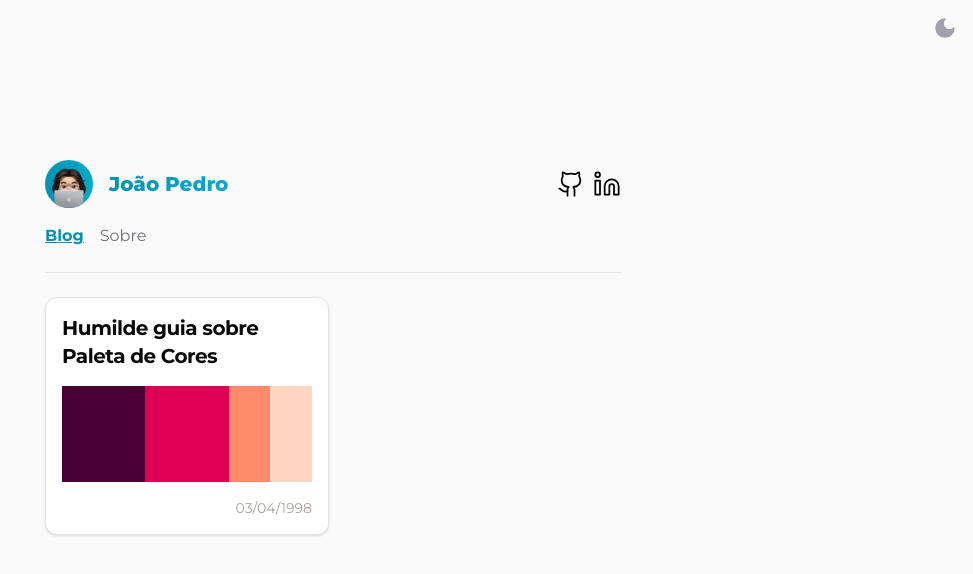
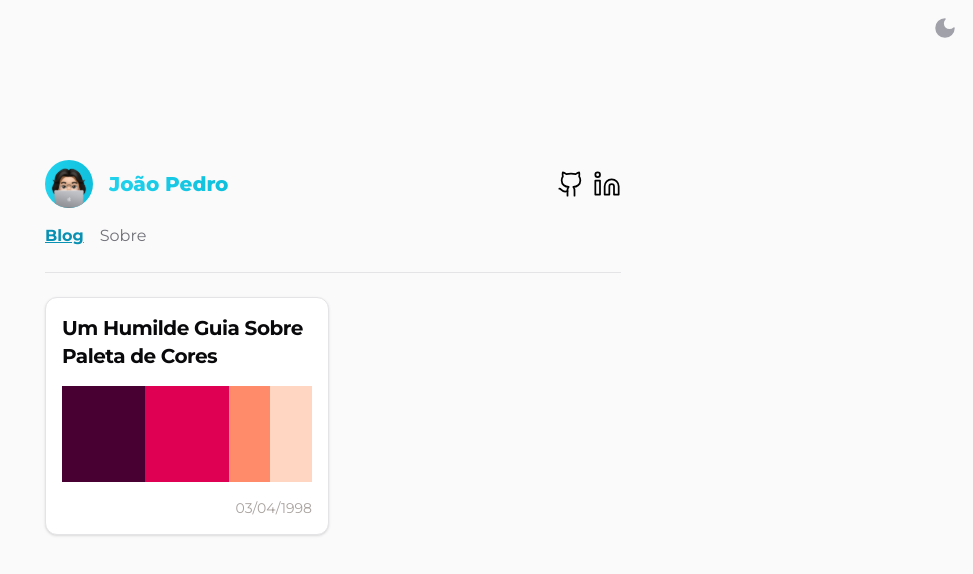
Before and after one commit to jpbmoura/jotape.me-v2, a React (Vite) app: page /blog in a window 1280 px wide. Shown: the top 574 px of the page, without its empty margins (307-1280 px from the left). Built offline with nearby package versions, Linux system fonts and the light colour scheme.

Commit message:
nao lembro

```diff
--- a/index.html
+++ b/index.html
@@ -24,7 +24,7 @@
     />
     <title>JotaPe</title>
   </head>
-  <body class="antialiased scroll-smooth h-full">
+  <body class="antialiased scroll-smooth h-full transition-colors">
     <div id="root"></div>
     <script type="module" src="/src/main.tsx"></script>
   </body>
--- a/src/App.tsx
+++ b/src/App.tsx
@@ -38,11 +38,11 @@ function App() {
             <div className="pb-6 border-b border-zinc-200 dark:border-zinc-700">
               <div className="flex flex-row justify-between">
                 <div className="flex flex-row gap-4 items-center ">
-                  <Avatar className="size-12 bg-gradient-to-r from-cyan-600 via-cyan-500 to-cyan-400 dark:from-purple-600 dark:via-purple-500 dark:to-purple-400 animate-gradient bg-300%">
+                  <Avatar className="size-12 bg-gradient-to-r from-cyan-400 via-cyan-500 to-cyan-600 dark:from-purple-600 dark:via-purple-400 dark:to-purple-200 animate-gradient bg-300%">
                     <AvatarImage src={Me} />
                     <AvatarFallback>CN</AvatarFallback>
                   </Avatar>
-                  <h1 className="bg-300% font-extrabold text-xl bg-gradient-to-r from-cyan-600 via-cyan-500 to-cyan-400 dark:from-purple-600 dark:via-purple-500 dark:to-purple-400 text-transparent bg-clip-text animate-gradient">
+                  <h1 className="bg-300% font-extrabold text-xl bg-gradient-to-r from-cyan-400 via-cyan-500 to-cyan-600 dark:from-purple-600 dark:via-purple-400 dark:to-purple-200 text-transparent bg-clip-text animate-gradient">
                     João Pedro
                   </h1>
                 </div>
--- a/src/pages/blog/index.tsx
+++ b/src/pages/blog/index.tsx
@@ -2,7 +2,7 @@ import BlogCard from "@/components/blogCard";
 
 const blogPosts = [
   {
-    title: "Humilde guia sobre Paleta de Cores",
+    title: "Um Humilde Guia Sobre Paleta de Cores",
     content: (
       <div className="flex flex-row justify-evenly w-full h-full rounded-3xl">
         <div className="bg-[#480032] h-full w-2/6"></div>
```
